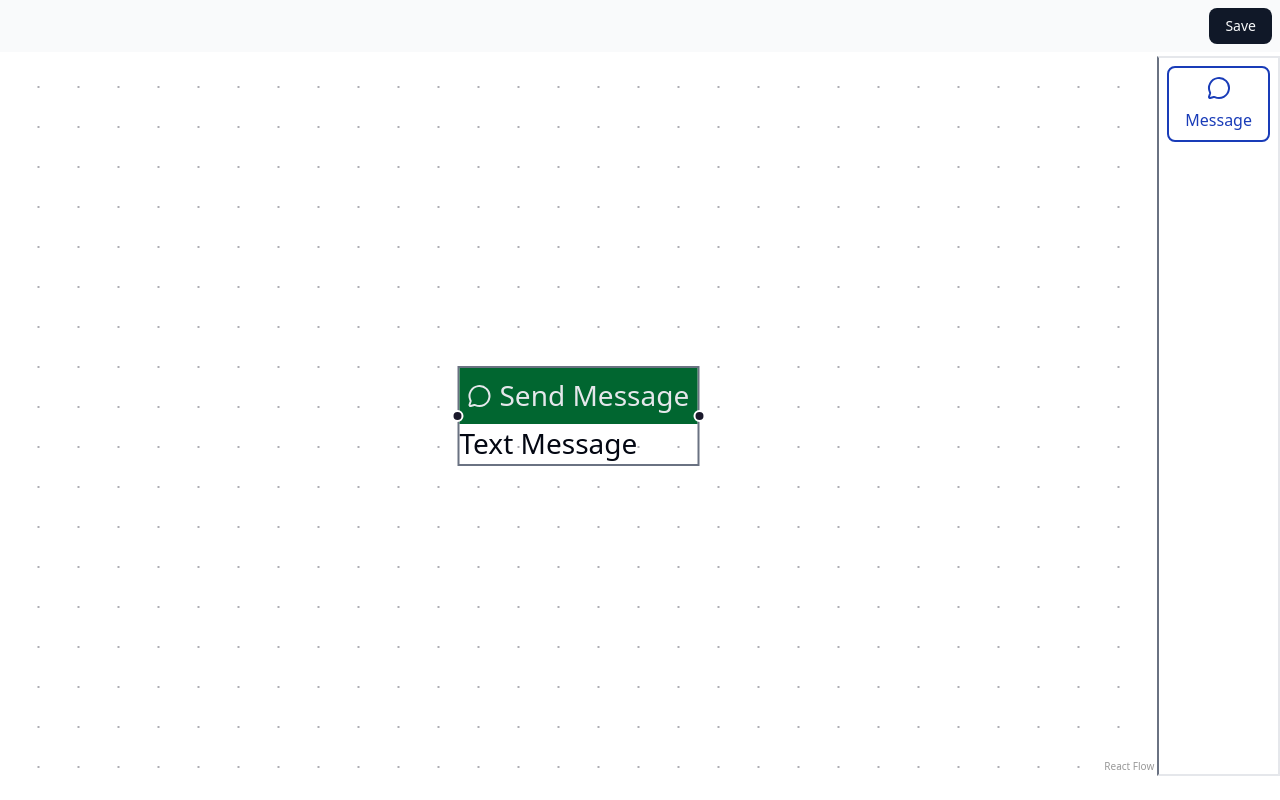
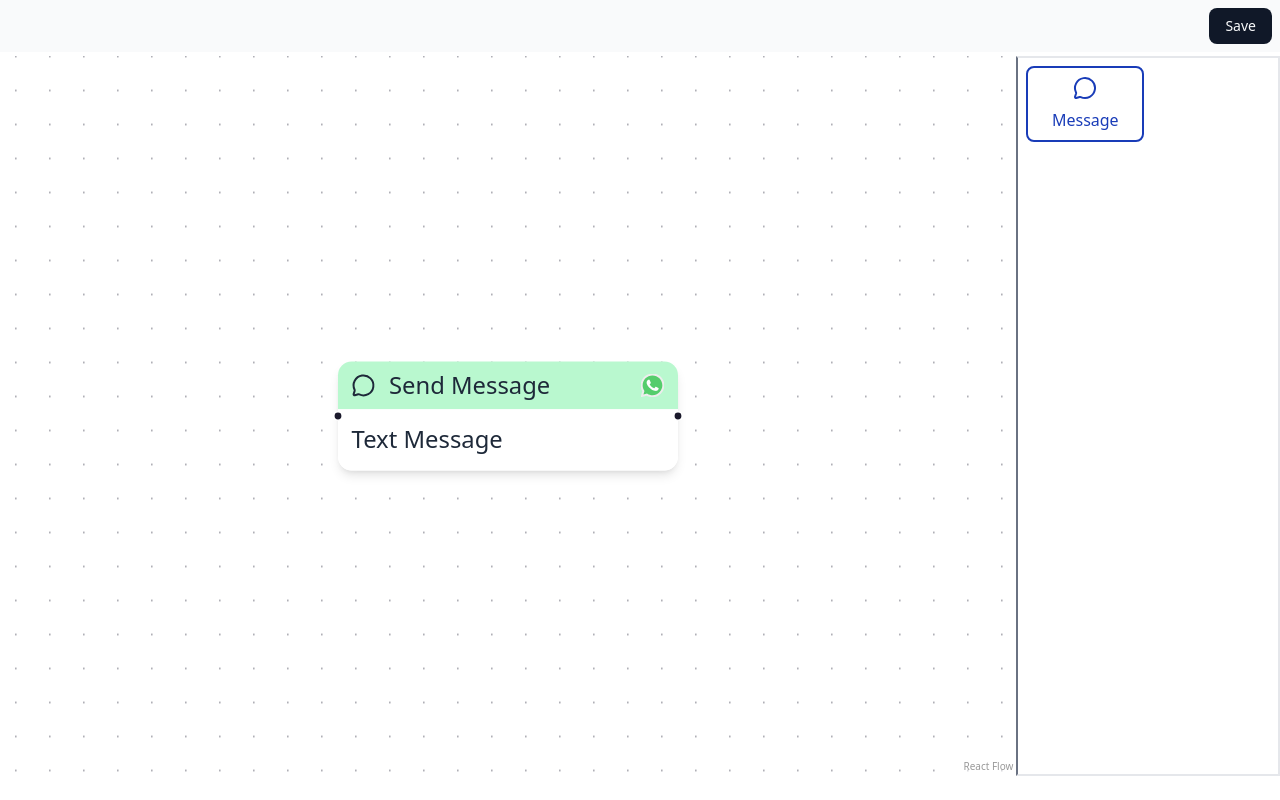
Before and after one commit to Arup3201/chatbot-flow-builder, a React (Vite) app: page / in a window 1280 px wide. Built offline with nearby package versions, Linux system fonts and the light colour scheme.

Commit message:
update: node ui improved

```diff
--- a/src/components/nodes-panel.tsx
+++ b/src/components/nodes-panel.tsx
@@ -5,7 +5,7 @@ import { cn } from "@/lib/utils";
 
 const NodesPanel = () => {
   return (
-    <div className="p-2 flex gap-2 flex-wrap border-2 border-l-gray-500">
+    <div className="p-2 grid grid-cols-2 grid-flow-row gap-2 border-2 border-l-gray-500">
       {NODES.map((nd) => (
         <DraggablePanelNode
           id={nd.id}
@@ -36,7 +36,7 @@ const DraggablePanelNode = ({
       {...attributes}
       {...listeners}
       ref={setNodeRef}
-      className="px-4 py-2 flex flex-col gap-2 items-center border-2 text-blue-800 border-blue-800 h-min cursor-pointer hover:bg-gray-100 rounded-md"
+      className="px-6 py-2 flex flex-col gap-2 items-center border-2 text-blue-800 border-blue-800 h-min cursor-pointer hover:bg-gray-100 rounded-md"
     >
       <IconComponent />
       {title}
@@ -49,7 +49,7 @@ const PanelNode = ({ IconComponent, title, overlay = false, ...props }) => {
     <div
       {...props}
       className={cn(
-        "px-4 py-2 flex flex-col gap-2 items-center border-2 text-blue-800 border-blue-800 h-min cursor-pointer hover:bg-gray-100 rounded-md",
+        "px-6 py-2 flex flex-col gap-2 items-center border-2 text-blue-800 border-blue-800 h-min cursor-pointer hover:bg-gray-100 rounded-md",
         overlay ? "opacity-70 border-2" : ""
       )}
     >
--- a/src/components/nodes.tsx
+++ b/src/components/nodes.tsx
@@ -12,12 +12,15 @@ const MessageNode = memo(({ data, isConnectable }: MessageNodeProps) => {
         onConnect={(params) => console.log("handle onConnect", params)}
         isConnectable={isConnectable}
       />
-      <div className="flex flex-col text-sm border-1 border-gray-500">
-        <div className="flex items-center text-gray-200 gap-1 bg-green-800 p-1">
-            <MessageCircleIcon size={12} />
+      <div className="flex flex-col min-w-[200px] text-sm shadow-md rounded-md">
+        <div className="flex items-center justify-between text-gray-800 font-medium bg-green-200 p-1 rounded-t-md px-2">
+          <span className="flex items-center gap-2">
+            <MessageCircleIcon size={14} />
             Send Message
+          </span>
+          <img src={"whatsapp.svg"} height={14} width={14} />
         </div>
-        <div className="message-body">{data.message}</div>
+        <div className="p-2 bg-white rounded-b-md text-sm text-gray-800">{data.message}</div>
       </div>
       <Handle
         type="source"
@@ -28,17 +31,16 @@ const MessageNode = memo(({ data, isConnectable }: MessageNodeProps) => {
   );
 });
 
-
 // Add the node type to register it on the react flow builder
 const NODES: PanelNodeType[] = [
   {
-    id: 'message',
-    title: 'Message',
+    id: "message",
+    title: "Message",
     IconComponent: MessageCircle,
-    component: MessageNode
-  }
-]
-const nodeTypes = {}
-NODES.reduce((acc, cur) => acc[cur.id] = cur.component, nodeTypes)
+    component: MessageNode,
+  },
+];
+const nodeTypes = {};
+NODES.reduce((acc, cur) => (acc[cur.id] = cur.component), nodeTypes);
 
-export { MessageNode, NODES,  nodeTypes };
+export { MessageNode, NODES, nodeTypes };
```
Also changed, not shown: public/whatsapp.svg (added).
